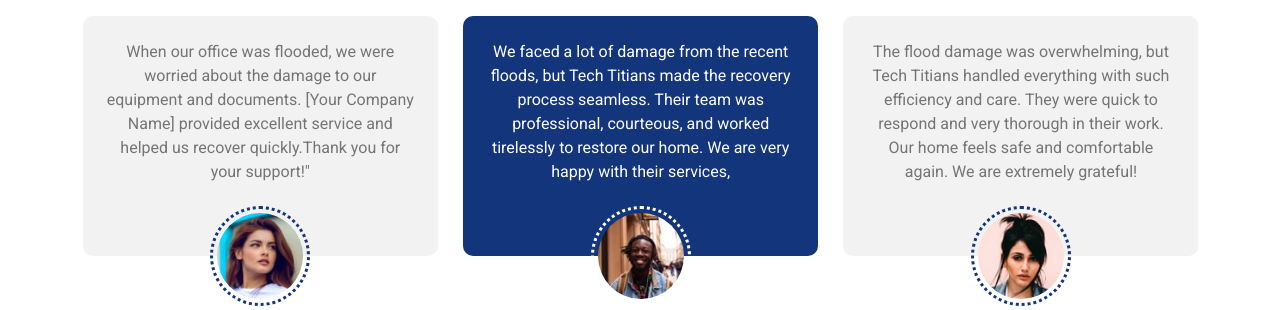
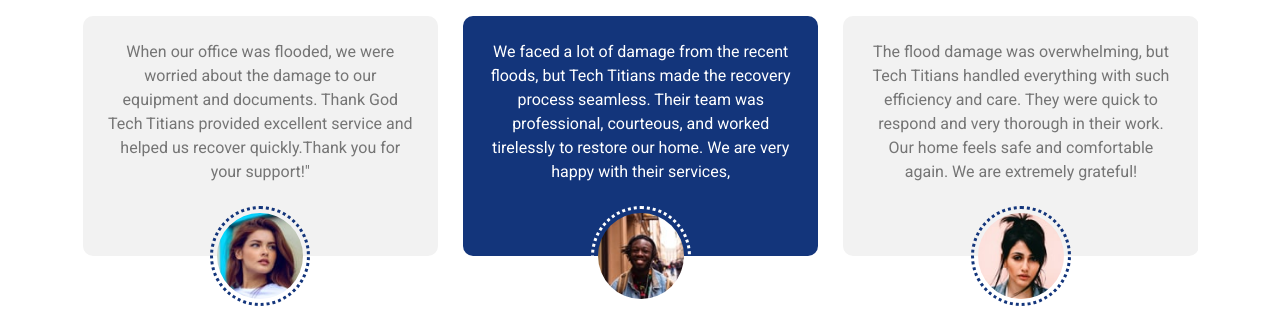
Before and after one commit to aashikaraj/AI-Project, a Flask app: page /testimonial in a window 1280 px wide. Shown: the part 674-984 px from the top of the page. Run offline with Flask 3, Linux system fonts and the light colour scheme; some libraries are stand-ins or nearby versions.

Commit message:
testimonial.html

```diff
--- a/OJT/templates/testimonial.html
+++ b/OJT/templates/testimonial.html
@@ -117,7 +117,7 @@
                     </div>
                     <div class="testimonial-item text-center rounded pb-4">
                         <div class="testimonial-comment bg-light rounded p-4">
-                            <p class="text-center mb-5">When our office was flooded, we were worried about the damage to our equipment and documents. [Your Company Name] provided excellent service and helped us recover quickly.Thank you for your support!"
+                            <p class="text-center mb-5">When our office was flooded, we were worried about the damage to our equipment and documents. Thank God Tech Titians provided excellent service and helped us recover quickly.Thank you for your support!"
                         </div>
                         <div class="testimonial-img p-1">
                             <img src="{{ url_for('static', filename='img/testimonial-4.jpg') }}" class="img-fluid rounded-circle" alt="Image">
```
